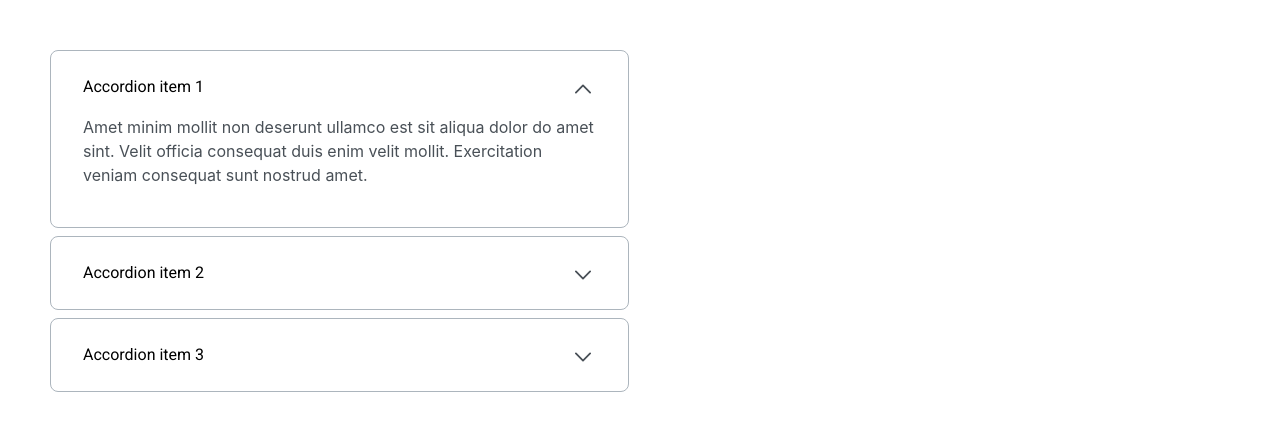
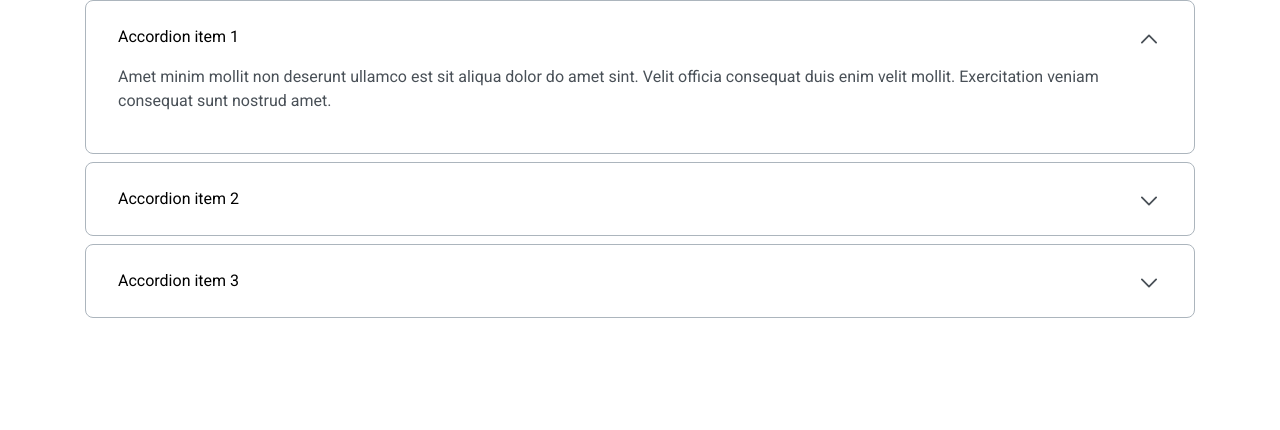
Before and after one commit to js-tasks-ru/htmlcss-20231027_nikita-yudin, a website: page 03-lection1/02-accordion/index.html in a window 1280 px wide. Drawn offline with Linux system fonts and the light colour scheme.

Commit message:
исправил ошибки и добавил типографию

```diff
--- a/03-lection1/02-accordion/accordion.css
+++ b/03-lection1/02-accordion/accordion.css
@@ -1,11 +1,5 @@
-body {
-    padding: 50px;
-}
 .accordion {
-    width: 579px;
-    stroke-width: 1px;
     stroke: var(--grey-3);
-    display:block;
 }
 .accordion__summary {
     display: block;
@@ -20,12 +14,15 @@ body {
     margin-bottom: 8px;
     border: solid 1px #ACB5BD;
     border-radius: 8px;
-
+    font-size: 16px;
+    font-style: normal;
+    font-weight: 400;
+    line-height: 24px
 }
 .accordion__item:last-child {
     margin-bottom: 0;
 }
-.title {
+.accordion_title {
     color: var(--Gray-4, #495057);
     border: 64px 32px;
 }
--- a/03-lection1/02-accordion/index.html
+++ b/03-lection1/02-accordion/index.html
@@ -4,31 +4,32 @@
     <head>
         <link rel="stylesheet" href="/assets/css/normalize.css">
         <link rel="stylesheet" href="/assets/css/main.css">
+        <link rel="stylesheet" href="/assets/css/typography.css">
         <link rel="stylesheet" href="./accordion.css">
     </head>
     <body>
-        <div class="accordion">
+        <div class="accordion container">
             <details open class="accordion__item">
-                <summary class="text_M accordion__summary">
+                <summary class="accordion__summary">
                     Accordion item 1
                 </summary>
-                <p class="title text_M">
+                <p class="accordion_title">
                     Amet minim mollit non deserunt ullamco est sit aliqua dolor do amet sint. Velit officia consequat duis enim velit mollit. Exercitation veniam consequat sunt nostrud amet.
                 </p>
             </details>
             <details class="accordion__item">
-                <summary class="text_M accordion__summary">
+                <summary class=" accordion__summary">
                     Accordion item 2
                 </summary>
-                <p class="title text_M">
+                <p class="accordion_title">
                     Amet minim mollit non deserunt ullamco est sit aliqua dolor do amet sint. Velit officia consequat duis enim velit mollit. Exercitation veniam consequat sunt nostrud amet.
                 </p>
             </details>
             <details class="accordion__item">
-                <summary class="text_M accordion__summary">
+                <summary class="accordion__summary">
                     Accordion item 3
                 </summary>
-                <p class="title text_M">
+                <p class="accordion_title">
                     Amet minim mollit non deserunt ullamco est sit aliqua dolor do amet sint. Velit officia consequat duis enim velit mollit. Exercitation veniam consequat sunt nostrud amet.
                 </p>
             </details>
--- a/assets/css/main.css
+++ b/assets/css/main.css
@@ -26,28 +26,6 @@
 h1, h2 {
     margin: 0;
 }
-* {
+body {
     font-family: 'Roboto', sans-serif;
 }
-.title {
-    color: var(--Black, #212429);
-    font-family: Inter;
-}
-.title_XL {
-    font-size: 50px;
-    font-style: normal;
-    font-weight: 500;
-    line-height: 64px;
-}
-.title_L {
-    font-size: 38px;
-    font-style: normal;
-    font-weight: 500;
-    line-height: 48px;
-}
-.text_M {
-    font-size: 16px;
-    font-style: normal;
-    font-weight: 400;
-    line-height: 24px
-}
--- /dev/null
+++ b/assets/css/typography.css
@@ -0,0 +1,22 @@
+.title {
+    color: var(--Black, #212429);
+    font-family: Inter;
+}
+.title_XL {
+    font-size: 50px;
+    font-style: normal;
+    font-weight: 500;
+    line-height: 64px;
+}
+.title_L {
+    font-size: 38px;
+    font-style: normal;
+    font-weight: 500;
+    line-height: 48px;
+}
+.text_M {
+    font-size: 16px;
+    font-style: normal;
+    font-weight: 400;
+    line-height: 24px
+}
```
